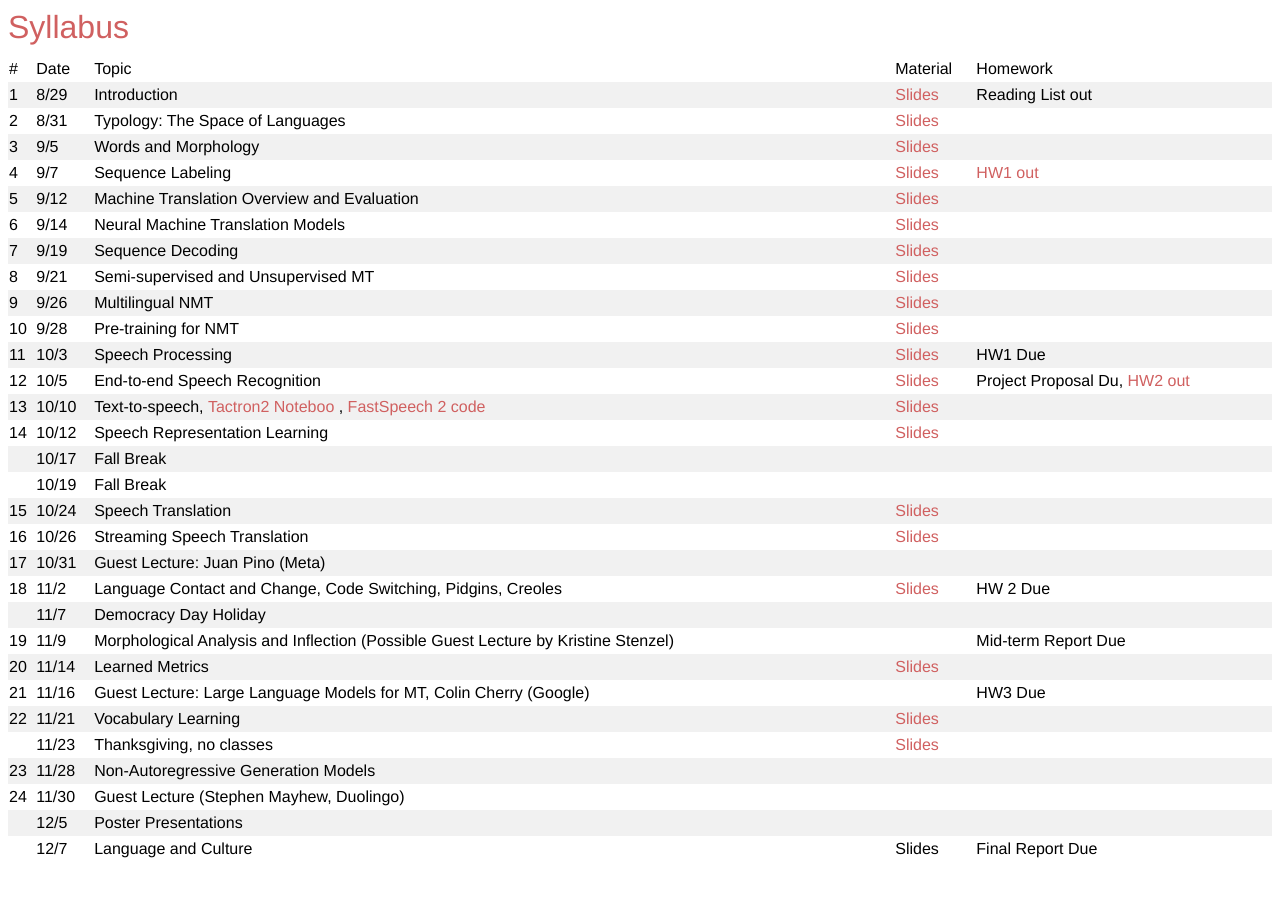
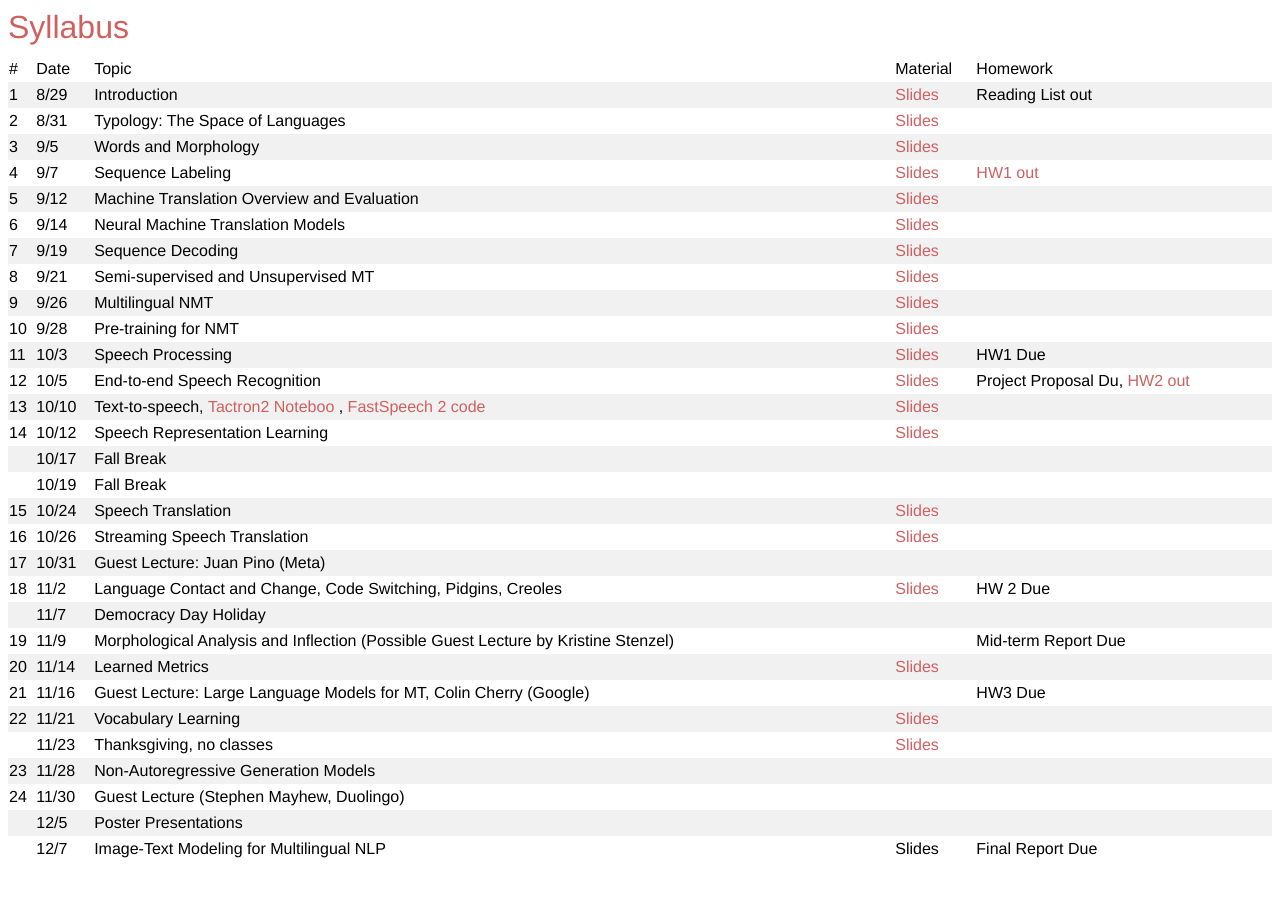
Before and after one commit to lileicc/cmu11737_multilingual_nlp_2023fall, a plain HTML site: page index.html in a window 1280 px wide. Shown: the part 1326-2223 px from the top of the page. Drawn offline with Linux system fonts and the light colour scheme.

Commit message:
change class name

```diff
--- a/index.html
+++ b/index.html
@@ -467,7 +467,7 @@
           </td>
           <td>12/7<br>
           </td>
-          <td>Language and Culture<br>
+          <td>Image-Text Modeling for Multilingual NLP<br>
           </td>
           <td> Slides<br>
           </td>
```
